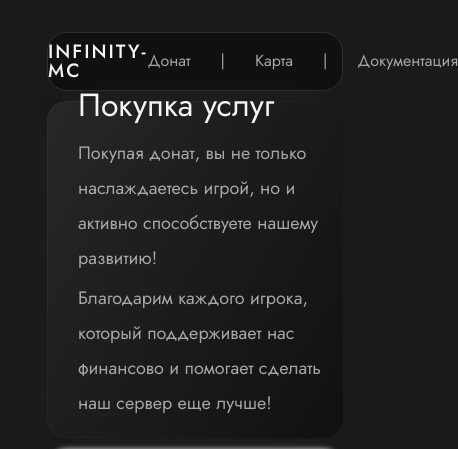
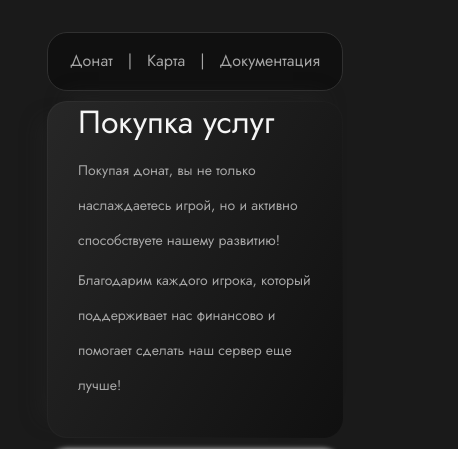
Before and after one commit to Yacheru/infinity-mc, a React (Vite) app in the folder frontend/: page / in a window 390 px wide. Shown: the top 449 px of the page, 458 px wide, since content can reach past the window. Built offline with nearby package versions, Linux system fonts and the light colour scheme; grey boxes are pictures that could not be loaded.

Commit message:
adaptation v1.2

```diff
--- a/frontend/src/components/donate/aside/aside.css
+++ b/frontend/src/components/donate/aside/aside.css
@@ -60,3 +60,9 @@
         margin-right: 15px;
     }
 }
+
+@media (max-width: 500px) {
+    .aside__items p {
+        font-size: 14px;
+    }
+}
--- a/frontend/src/components/donate/header/header.css
+++ b/frontend/src/components/donate/header/header.css
@@ -56,8 +56,12 @@
     transition: ease .5s;
     color: #fff;
   }
-  @media screen and (max-height: 300px) {
-      ul {
-          margin-top: 40px;
+  @media (max-width: 900px) {
+      .header__project {
+          display: none;
       }
+      .header__item {
+          margin: 0 15px 0 15px;
+      }
+
   }
```
